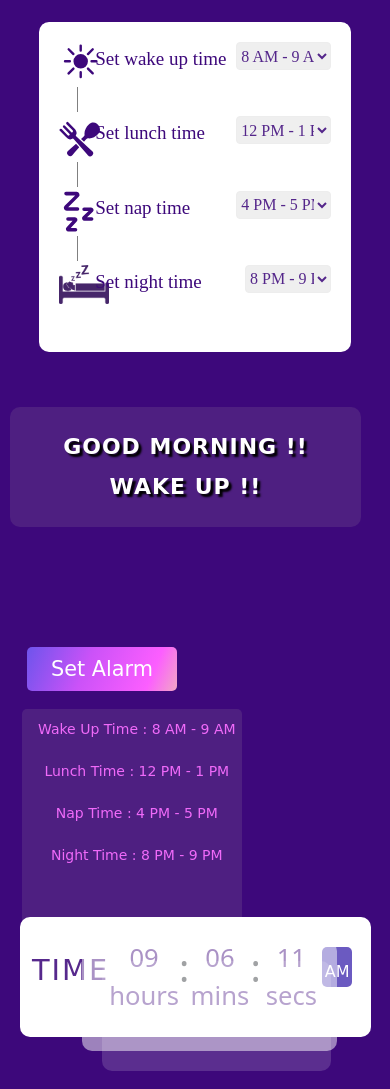
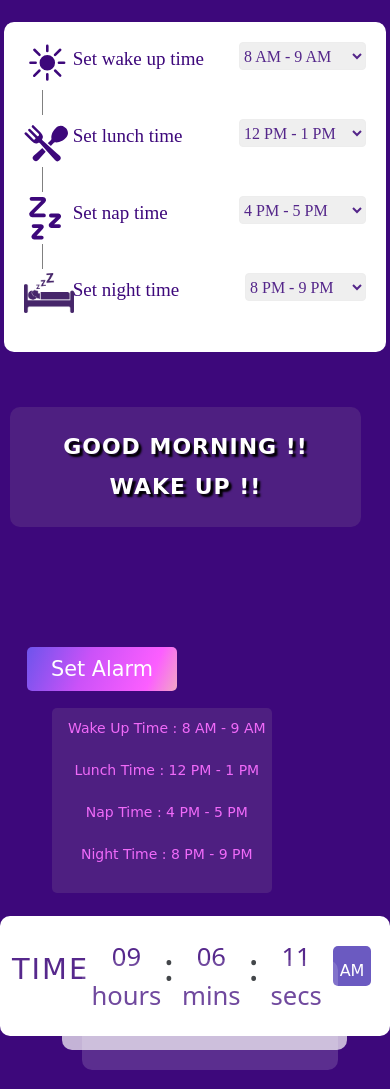
Before and after one commit to rohit-sde/clockify, a plain HTML site: page index.html in a window 390 px wide. Shown: the part 231-1320 px from the top of the page. Drawn offline with nearby package versions, Linux system fonts and the light colour scheme.

Commit message:
Merge branch 'main' of https://github.com/Ajay-Dhangar/digital-clock

```diff
--- a/index.html
+++ b/index.html
@@ -4,12 +4,12 @@
     <meta charset="utf-8" />
     <meta name="viewport" content="width=device-width, initial-scale=1" />
     <meta name="keywords" content="Digital Clock" />
-
-    <meta name="description" content="This is a Digital Clock">
+    <meta name="description" content="This is a Digital Clock" />
+    <link rel="shortcut icon" href="./clock-logo/favicon.ico" type="image/x-icon">
 
     <!-- <link rel="shortcut icon" href="./clock-logo/favicon.ico" type="image/x-icon"> -->
-      <title>Digital Clock</title>
-      <link
+    <title>Digital Clock</title>
+    <link
       href="https://cdn.jsdelivr.net/npm/bootstrap@5.2.3/dist/css/bootstrap.min.css"
       rel="stylesheet"
       integrity="sha384-rbsA2VBKQhggwzxH7pPCaAqO46MgnOM80zW1RWuH61DGLwZJEdK2Kadq2F9CUG65"
@@ -23,12 +23,14 @@
         <div class="col">
           <div class="row row-1">
             <div class="clock">
-              <img src="./clock-logo/clock_logo.png" alt="clock" onclick="function1()"/>
+              <img
+                src="./clock-logo/clock_logo.png"
+                alt="clock"
+                onclick="function1()"
+              />
             </div>
-            <div class="message-1" >
-              <p class="message" id="pera1">
-
-              </p>
+            <div class="message-1">
+              <p class="message" id="pera1"></p>
             </div>
           </div>
           <div class="row row-2">
@@ -95,12 +97,10 @@
             <div id="alarm">
               <div class="set">
                 <button class="alarm" onclick="function2()">
-                    <span class="a1">Set Alarm</span>
+                  <span class="a1">Set Alarm</span>
                 </button>
                 <div class="message-2">
-                   <p class="message" id="pera2">
-
-                   </p>
+                  <p class="message" id="pera2"></p>
                 </div>
               </div>
               <div class="guide">
--- a/style.css
+++ b/style.css
@@ -24,6 +24,7 @@ body {
   background-color: #ffffff;
   margin-left: 20px;
   padding-top: 12px;
+  z-index: 3;
 }
 .timer {
   width: 98%;
@@ -102,10 +103,10 @@ body {
   height: 110px;
   border-radius: 10px;
   background-color: rgba(255, 255, 255, 0.696);
-  opacity: 0.71;
+  opacity: 1;
   margin-top: -70px;
   margin-left: 50px;
-  z-index: -1;
+  z-index: 2;
 }
 .boxTwo {
   width: 70%;
@@ -115,11 +116,11 @@ body {
   opacity: 0.22;
   margin-top: -90px;
   margin-left: 70px;
-  z-index: -2;
+  z-index: 1;
 }
 /* Tble of Timing */
 .timeTable {
-  width: 80%;
+  width: 90%;
   height: 330px;
   box-sizing: border-box;
   border-radius: 10px;
@@ -128,7 +129,7 @@ body {
   padding: 20px 20px;
   position: relative;
   top: 25px;
-  left: 10%;
+  left: 3%;
 }
 .vertical {
   width: 100px;
@@ -293,10 +294,33 @@ select {
     border-radius: 10px;
     padding: 5px;
   }
-
   .guide {
     width: 60%;
-    height: 70%;
+    height: 57%;
     margin-top: 8px;
   }
 }
+@media screen and (max-width: 767px) {
+  #alarm {
+    display: flex;
+  }
+  .guide {
+    margin-top: 2%;
+    margin-left: 40px;
+    height: 50%;
+  }
+  .digitalClock {
+    margin-top: 20px;
+  }
+}
+@media screen and (max-width: 440px) {
+  .timeTable {
+    width: 98%;
+    position: relative;
+    left: 1%;
+  }
+  .digitalClock {
+    width: 100%;
+    margin-left: 0;
+  }
+}
```
Also changed, not shown: clock-logo/favicon.ico.
